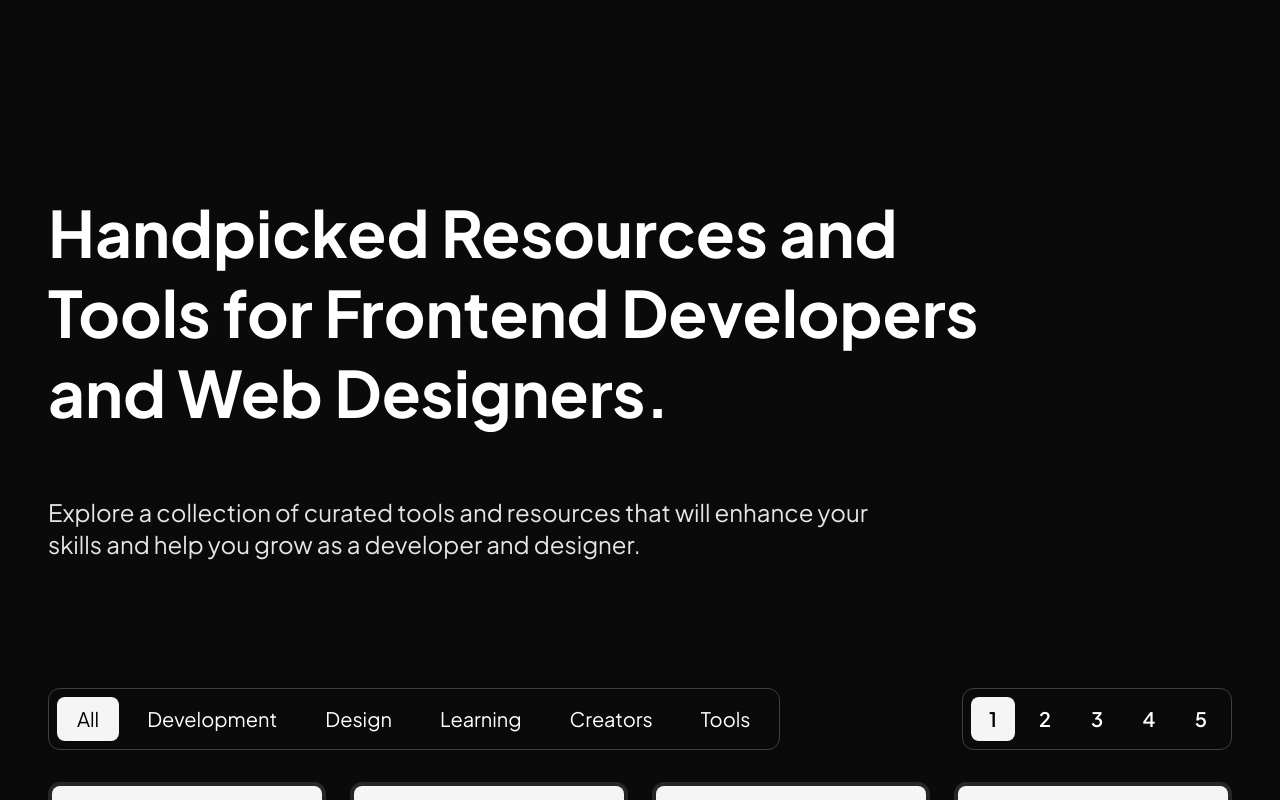
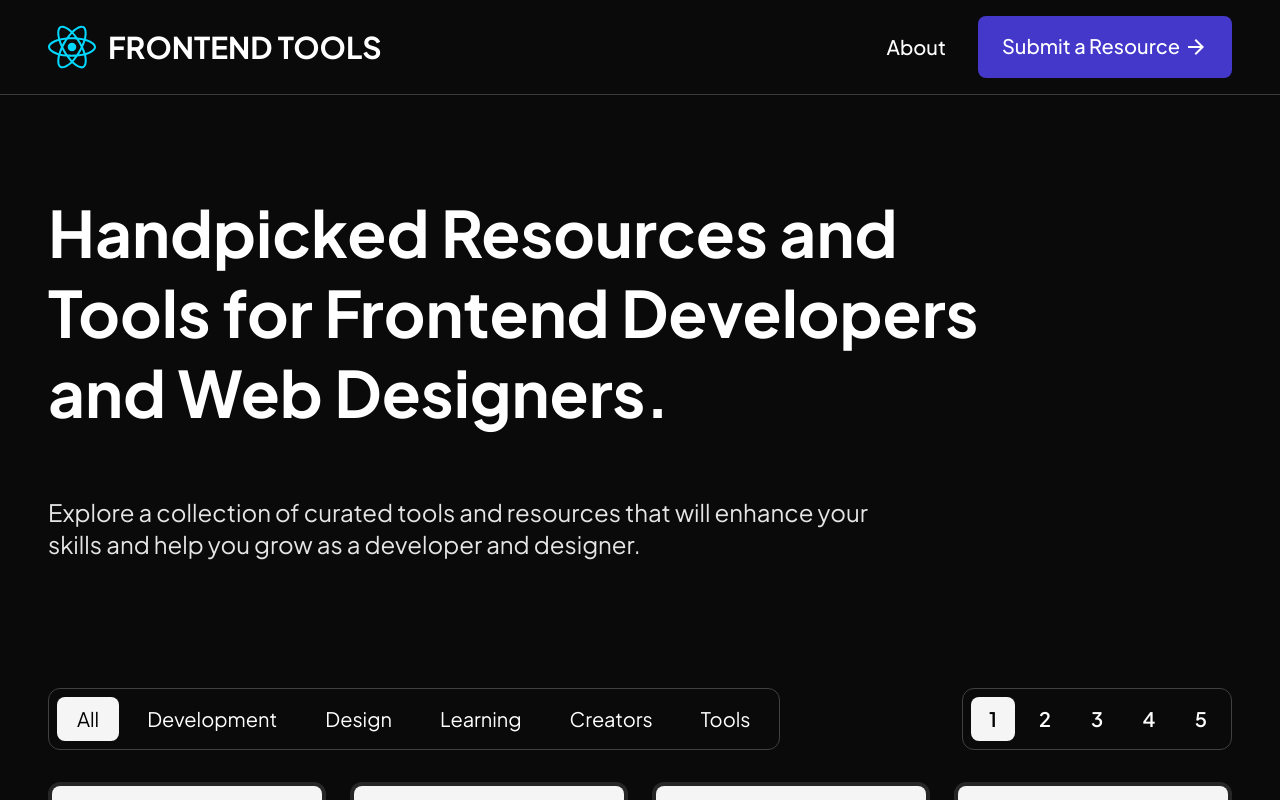
Before and after one commit to SnayderRodrigues/frontcards, a React (Vite) app: page / in a window 1280 px wide. Shown: the top 800 px of the page. Built offline with nearby package versions, Linux system fonts and the light colour scheme.

Commit message:
fix: Add new Header.jsx component with bug fixes

```diff
--- a/src/App.jsx
+++ b/src/App.jsx
@@ -1,5 +1,5 @@
 import { Outlet, useLocation } from "react-router-dom";
-// import Header from "./components/Header";
+import Header from "./components/Header";
 import Hero from "./components/Hero";
 import Footer from "./components/Footer";
 
@@ -8,7 +8,7 @@ const App = () => {
 
   return (
     <>
-      {/* <Header /> */}
+      <Header />
       <main>
         {location.pathname === "/" && <Hero />}
         <Outlet />
--- a/src/app/error/Page.jsx
+++ b/src/app/error/Page.jsx
@@ -1,11 +1,11 @@
 import React from "react";
-// import Header from "../../components/Header";
+import Header from "../../components/Header";
 import Footer from "../../components/Footer";
 
 const ErrorPage = () => {
   return (
     <>
-      {/* <Header /> */}
+      <Header />
       <main>
         <div className="wrapper py-32">
           <h1>Not Found</h1>
--- /dev/null
+++ b/src/components/Header.jsx
@@ -0,0 +1,36 @@
+import React from "react";
+import { Link } from "react-router-dom";
+import Button from "./Button";
+import Logo from "../assets/react.svg";
+
+const Header = () => {
+  const scrollToTop = () => window.scrollTo({ top: 0 });
+
+  return (
+    <header className="fixed z-50 w-full bg-neutral-950 border-b border-b-white border-opacity-20 items-center justify-center flex">
+      <nav className="wrapper flex items-center justify-between gap-4 py-4">
+        <a href="/" className="group flex items-center gap-3">
+          <img src={Logo} alt="Logo" className="" width={48} />
+          <div className="hidden sm:block text-xl md:text-2xl lg:text-3xl font-bold uppercase group-hover:text-neutral-400 transition-colors">
+            Frontend Tools
+          </div>
+        </a>
+        <div className="flex items-center gap-8 sm:text-lg lg:text-xl font-medium">
+          <Link
+            to="/about"
+            className="hidden md:block hover:text-neutral-400 transition-colors"
+            onClick={scrollToTop}
+          >
+            About
+          </Link>
+          <Button
+            text="Submit a Resource"
+            href="https://forms.gle/Rh2qCEwa7H3DAUQ26"
+          />
+        </div>
+      </nav>
+    </header>
+  );
+};
+
+export default Header;
```
